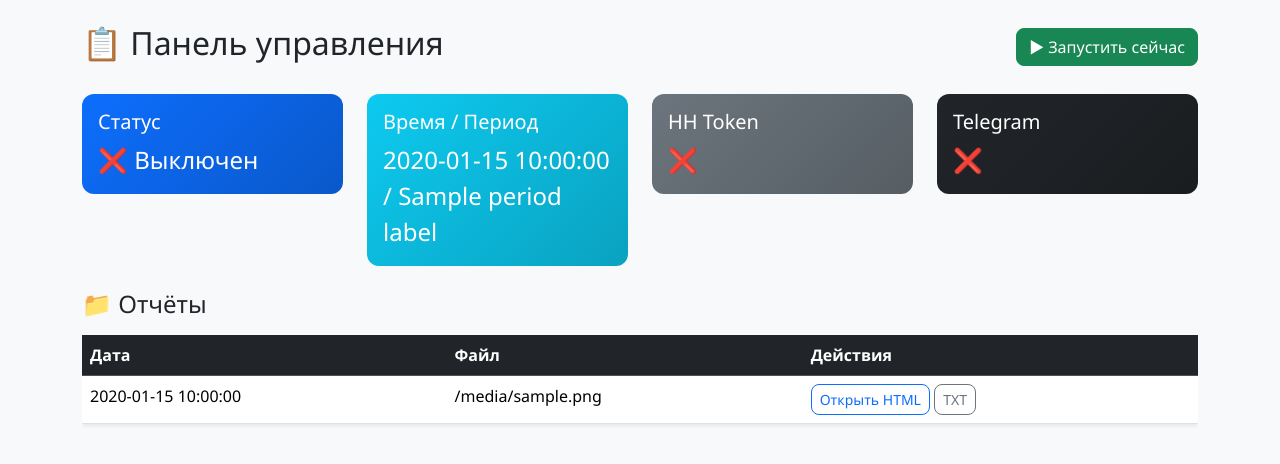
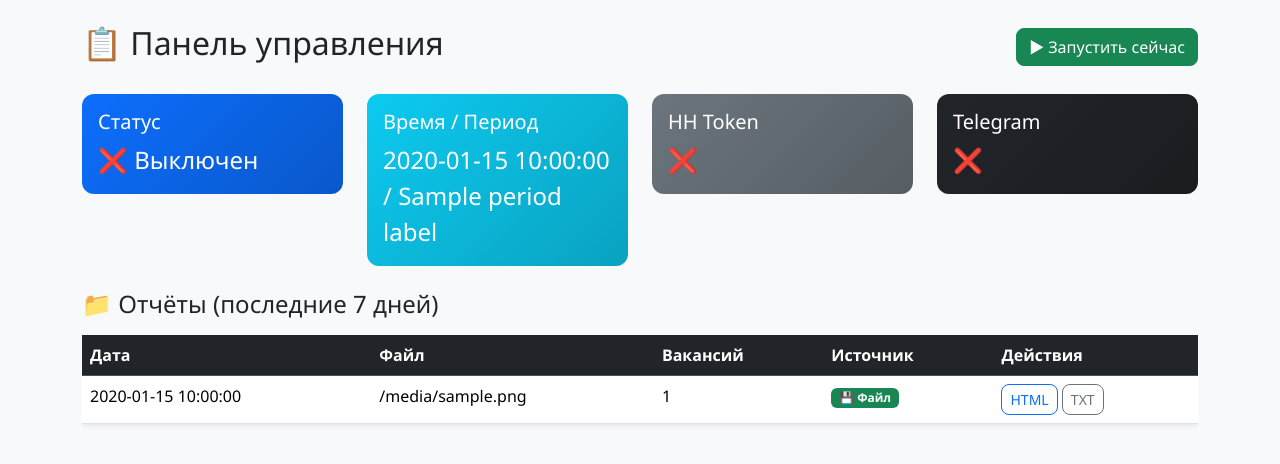
Before and after one commit to ankoriru/hreserch, a Flask app: template templates/dashboard.html in a window 1280 px wide. Shown: the top 464 px of the page. Run offline with Flask 3, Linux system fonts and the light colour scheme; the template is opened without the code that fills it: most values are stand-ins (such as "Sample title", 1, 10 or a date in 2020).

Commit message:
Add files via upload

```diff
--- a/templates/dashboard.html
+++ b/templates/dashboard.html
@@ -43,7 +43,7 @@
     </div>
 </div>
 
-<h4 class="mb-3">📁 Отчёты</h4>
+<h4 class="mb-3">📁 Отчёты (последние 7 дней)</h4>
 {% if reports %}
 <div class="table-responsive">
     <table class="table table-hover bg-white shadow-sm">
@@ -51,6 +51,8 @@
             <tr>
                 <th>Дата</th>
                 <th>Файл</th>
+                <th>Вакансий</th>
+                <th>Источник</th>
                 <th>Действия</th>
             </tr>
         </thead>
@@ -59,8 +61,16 @@
             <tr>
                 <td>{{ r.date }}</td>
                 <td>{{ r.filename }}</td>
+                <td>{{ r.count if r.count is defined else "—" }}</td>
                 <td>
-                    <a href="{{ url_for('view_report', filename=r.filename) }}" class="btn btn-sm btn-outline-primary" target="_blank">Открыть HTML</a>
+                    {% if r.source == 'history' %}
+                        <span class="badge bg-warning text-dark">📦 Архив</span>
+                    {% else %}
+                        <span class="badge bg-success">💾 Файл</span>
+                    {% endif %}
+                </td>
+                <td>
+                    <a href="{{ url_for('view_report', filename=r.filename) }}" class="btn btn-sm btn-outline-primary" target="_blank">HTML</a>
                     <a href="{{ url_for('view_report', filename=r.filename.replace('.html', '.txt')) }}" class="btn btn-sm btn-outline-secondary" target="_blank">TXT</a>
                 </td>
             </tr>
```
